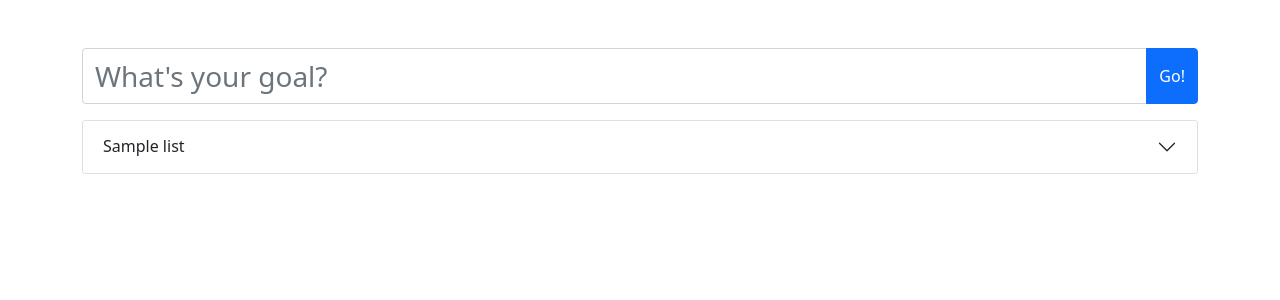
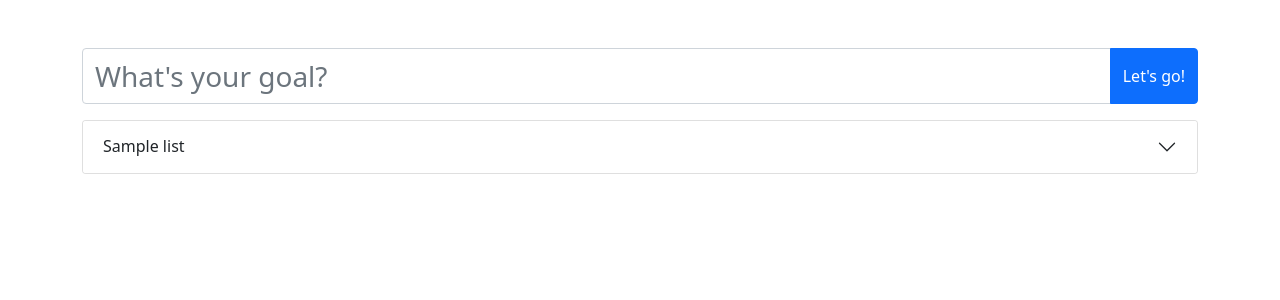
Before and after one commit to juleskuehn/badger-ai, a Flask app: page / in a window 1280 px wide. Shown: the top 300 px of the page. Run offline with Flask 3, Linux system fonts and the light colour scheme; tables that the repository leaves empty hold one stand-in row (values such as "Sample post"); some libraries are stand-ins or nearby versions.

Commit message:
less notifications; ready to test deploy

```diff
--- a/static/js/notifications.js
+++ b/static/js/notifications.js
@@ -33,5 +33,6 @@ function sendNotification() {
     });
 }
 
-// Send a notification every minute
-setInterval(sendNotification, 20 * 1000);
+// Send a notification every X minutes
+let numMinutes = 10;
+setInterval(sendNotification, 60 * numMinutes * 1000);
--- a/templates/index.html
+++ b/templates/index.html
@@ -40,7 +40,7 @@
       <div class="input-group">
         <input id="new-list-name" type="text" class="form-control fs-3" name="name" placeholder="What's your goal?"
           required>
-        <button type="submit" class="btn btn-primary">Go!</button>
+        <button type="submit" class="btn btn-primary">Let's go!</button>
       </div>
     </form>
     <div id="spinner" class="spinner-border text-primary htmx-indicator mb-3" role="status">
```
Also changed, not shown: 1 other file.
